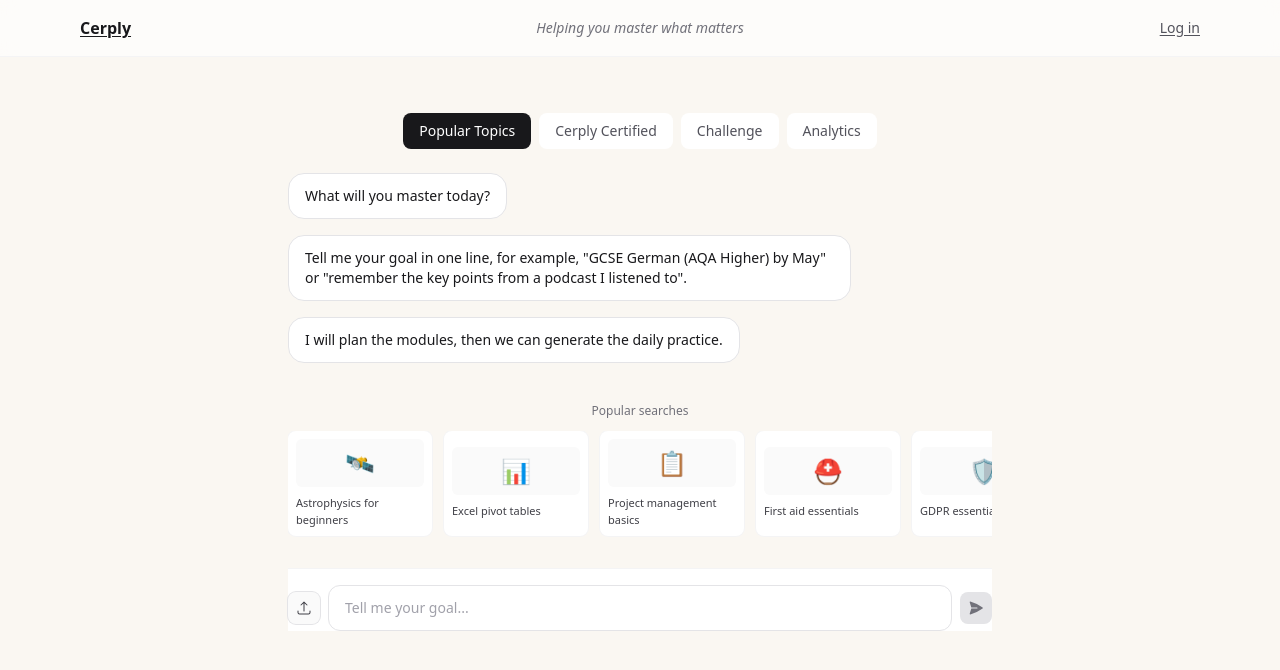
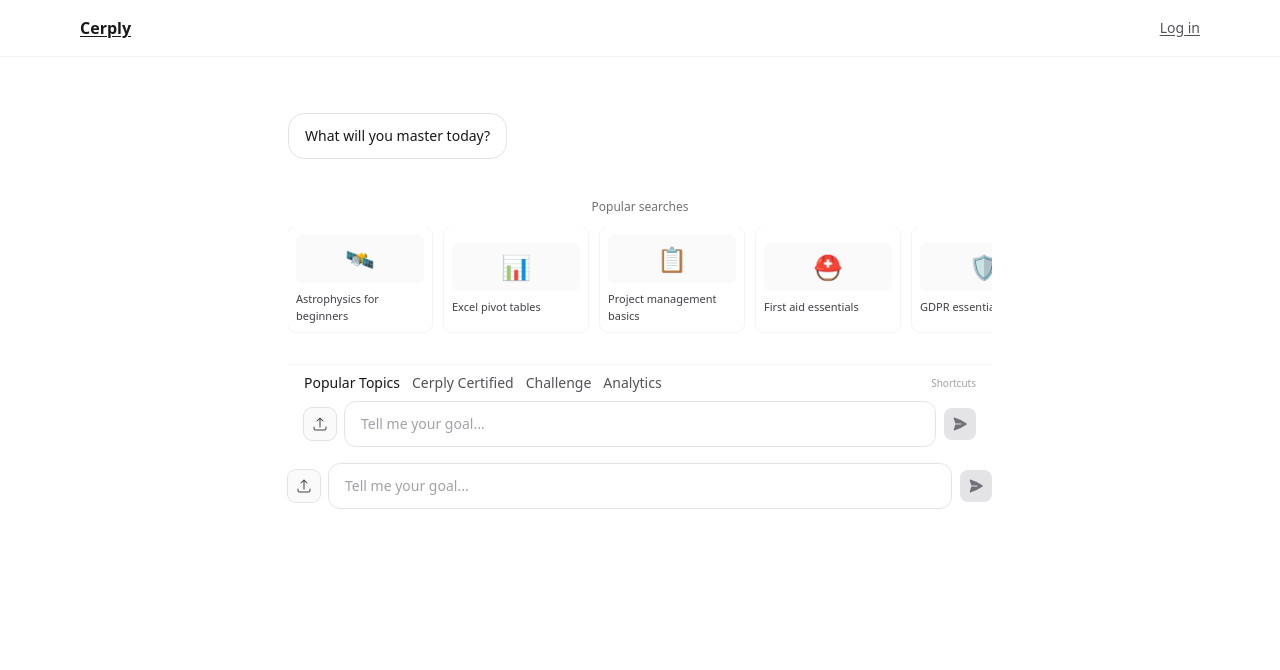
Before and after one commit to robnreb1/cerply, a Next.js app in the folder web/: page / in a window 1280 px wide. Shown: the top 670 px of the page. Built offline with nearby package versions, Linux system fonts and the light colour scheme.

Commit message:
feat(web/ui): white body, footer shortcuts, remove tagline, typewriter intro

```diff
--- a/web/app/globals.css
+++ b/web/app/globals.css
@@ -35,7 +35,7 @@
 @layer base {
   html, body { @apply h-full; }
   body {
-    background: var(--brand-bg);
+    background: #ffffff; /* requested white background */
     color: var(--brand-ink);
     -webkit-font-smoothing: antialiased;
     -moz-osx-font-smoothing: grayscale;
--- a/web/components/BrandHeader.tsx
+++ b/web/components/BrandHeader.tsx
@@ -17,10 +17,8 @@
           </Link>
         </div>
 
-        {/* Center: reassurance copy (desktop only to avoid crowding) */}
-        <div className="pointer-events-none absolute left-1/2 top-1/2 hidden -translate-x-1/2 -translate-y-1/2 text-center text-sm italic text-zinc-500 sm:block">
-          Helping you master what matters
-        </div>
+        {/* Center: (removed tagline) */}
+        <div className="sr-only">&nbsp;</div>
 
         {/* Right: login */}
         <nav className="ml-auto flex items-center gap-3">
--- a/web/components/IngestInteraction.tsx
+++ b/web/components/IngestInteraction.tsx
@@ -14,11 +14,9 @@
 
 export default function IngestInteraction() {
   const [input, setInput] = useState("");
-  const [messages, setMessages] = useState<Message[]>([
-    { role: "assistant", content: INTRO_MESSAGES[0] },
-    { role: "assistant", content: INTRO_MESSAGES[1] },
-    { role: "assistant", content: INTRO_MESSAGES[2] }
-  ]);
+  const [messages, setMessages] = useState<Message[]>([]);
+  const [typingIndex, setTypingIndex] = useState(0);
+  const [typedText, setTypedText] = useState("");
   const [activeTab, setActiveTab] = useState<"popular" | "certified" | "challenge" | "analytics">("popular");
   const [isGenerating, setIsGenerating] = useState(false);
   const messagesEndRef = useRef<HTMLDivElement>(null);
@@ -28,9 +26,27 @@
     messagesEndRef.current?.scrollIntoView({ behavior: "smooth" });
   };
 
+  useEffect(() => { scrollToBottom(); }, [messages]);
+
+  // Typewriter effect for initial assistant messages
   useEffect(() => {
-    scrollToBottom();
-  }, [messages]);
+    if (messages.length === 0 && typingIndex < INTRO_MESSAGES.length) {
+      let i = 0;
+      const full = INTRO_MESSAGES[typingIndex];
+      setTypedText("");
+      const id = setInterval(() => {
+        i++;
+        setTypedText(full.slice(0, i));
+        if (i >= full.length) {
+          clearInterval(id);
+          // push the fully typed message, then move to next
+          setMessages(prev => [...prev, { role: "assistant", content: full }]);
+          setTypingIndex((t) => t + 1);
+        }
+      }, 30);
+      return () => clearInterval(id);
+    }
+  }, [typingIndex, messages.length]);
 
   const handleSend = async () => {
     if (!input.trim() || isGenerating) return;
@@ -129,32 +145,18 @@
 
   return (
     <div className="flex flex-col h-full">
-      {/* Navigation Tabs */}
-      <div className="flex justify-center mb-6">
-        <nav className="flex gap-2">
-          {[
-            { id: "popular", label: "Popular Topics" },
-            { id: "certified", label: "Cerply Certified" },
-            { id: "challenge", label: "Challenge" },
-            { id: "analytics", label: "Analytics" }
-          ].map((tab) => (
-            <button
-              key={tab.id}
-              onClick={() => setActiveTab(tab.id as any)}
-              className={`px-4 py-2 rounded-lg text-sm font-medium transition-colors ${
-                activeTab === tab.id
-                  ? "bg-zinc-900 text-white"
-                  : "bg-white text-zinc-600 hover:bg-zinc-50"
-              }`}
-            >
-              {tab.label}
-            </button>
-          ))}
-        </nav>
-      </div>
+      {/* Footer shortcuts moved to bottom; header nav removed */}
 
       {/* Chat Messages */}
       <div className="flex-1 space-y-4 mb-6">
+        {/* Live typewriter bubble */}
+        {messages.length === 0 && typingIndex < INTRO_MESSAGES.length && (
+          <div className="flex justify-start">
+            <div className="max-w-[80%] rounded-2xl px-4 py-3 bg-white border border-zinc-200 text-zinc-900">
+              <p className="text-sm whitespace-pre-wrap">{typedText}</p>
+            </div>
+          </div>
+        )}
         {messages.map((message, index) => (
           <div
             key={index}
@@ -215,8 +217,62 @@
         </div>
       </div>
 
-      {/* Input Area */}
-      <div className="sticky bottom-0 bg-white border-t border-zinc-100 pt-4">
+      {/* Footer Area (same color as header) */}
+      <div className="sticky bottom-0 bg-white/70 backdrop-blur supports-[backdrop-filter]:bg-white/60 border-t border-zinc-100">
+        {/* Shortcuts bar */}
+        <div className="max-w-3xl mx-auto px-4 py-2 flex items-center justify-between gap-2">
+          <nav className="flex gap-3 text-sm text-zinc-600">
+            {[
+              { id: "popular", label: "Popular Topics" },
+              { id: "certified", label: "Cerply Certified" },
+              { id: "challenge", label: "Challenge" },
+              { id: "analytics", label: "Analytics" }
+            ].map(tab => (
+              <button
+                key={tab.id}
+                onClick={() => setActiveTab(tab.id as any)}
+                className={`hover:text-zinc-900 ${activeTab===tab.id? 'font-medium text-zinc-900' : ''}`}
+              >
+                {tab.label}
+              </button>
+            ))}
+          </nav>
+          <div className="hidden sm:block text-[10px] text-zinc-400">Shortcuts</div>
+        </div>
+        {/* Input row */}
+        <div className="max-w-3xl mx-auto px-4 pb-4 flex items-center gap-2">
+          {/* Upload */}
+          <button
+            onClick={handleFileUpload}
+            className="inline-flex h-8 w-8 items-center justify-center rounded-lg bg-zinc-50 text-zinc-700 ring-1 ring-zinc-200 hover:bg-zinc-100 transition-colors"
+            aria-label="Upload"
+            title="Upload"
+          >
+            <ArrowUpTrayIcon className="h-4 w-4" />
+          </button>
+          {/* Text input */}
+          <div className="flex-1 relative">
+            <input
+              type="text"
+              value={input}
+              onChange={(e) => setInput(e.target.value)}
+              onKeyDown={handleKeyDown}
+              placeholder="Tell me your goal..."
+              className="w-full rounded-xl border border-zinc-200 px-4 py-3 text-sm outline-none placeholder:text-zinc-400 focus:border-zinc-300 focus:ring-1 focus:ring-zinc-300"
+              disabled={isGenerating}
+            />
+          </div>
+          {/* Send */}
+          <button
+            onClick={handleSend}
+            disabled={!input.trim() || isGenerating}
+            className="inline-flex h-8 w-8 items-center justify-center rounded-lg bg-zinc-900 text-white hover:bg-zinc-800 disabled:bg-zinc-200 disabled:text-zinc-500 transition-colors"
+            aria-label="Send"
+            title="Send"
+          >
+            <PaperAirplaneIcon className="h-4 w-4" />
+          </button>
+        </div>
         <div className="flex items-center gap-2">
           <button
             onClick={handleFileUpload}
```
